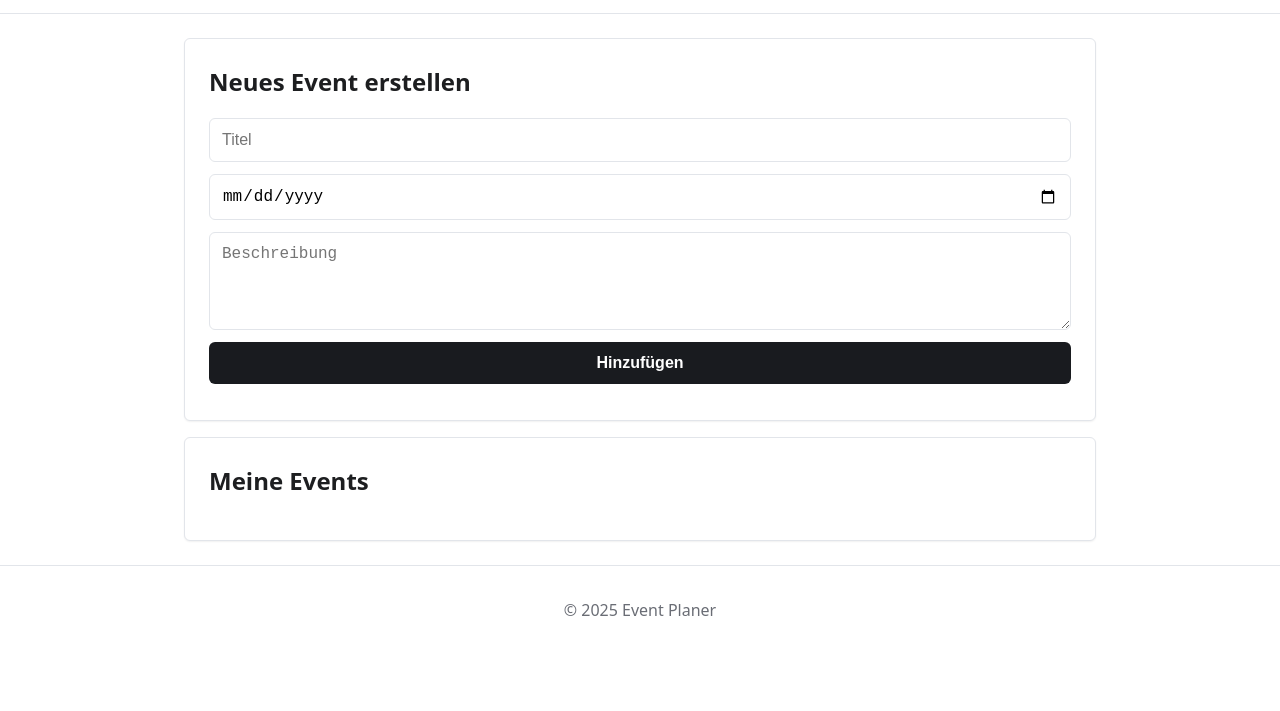
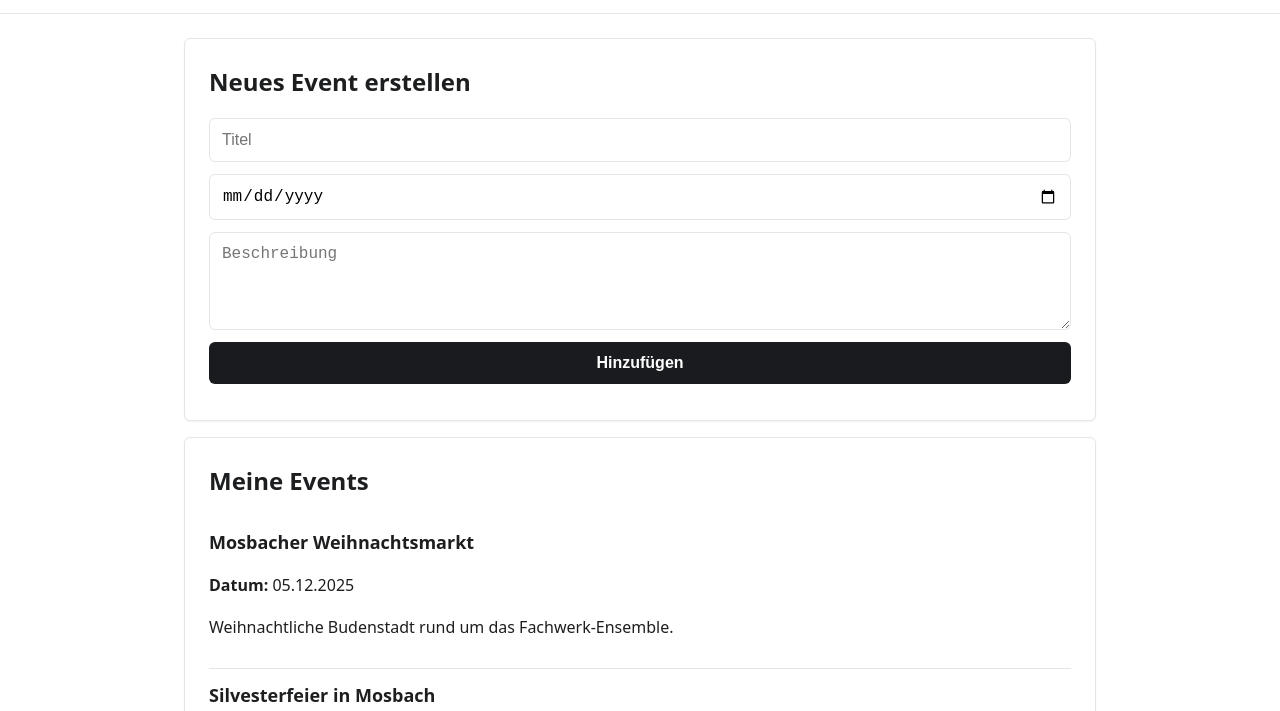
Before and after one commit to DevMX808/MOS_WWI24A_Event_Planer_TB_NS_MS_MS_FW, a plain HTML site: page index.html in a window 1280 px wide. Shown: the part 89-800 px from the top of the page. Drawn offline with Linux system fonts and the light colour scheme.

Commit message:
Refactor event form layout and enhance event rendering in script.js

```diff
--- a/index.html
+++ b/index.html
@@ -24,18 +24,10 @@
     <section>
         <h3>Neues Event erstellen</h3>
         <form id="eventForm">
-            <div>
-                <input id="titleInput" type="text" placeholder="Titel" required>
-            </div>
-            <div>
-                <input id="dateInput" type="date" required>
-            </div>
-            <div>
-                <textarea id="descInput" rows="4" placeholder="Beschreibung" required></textarea>
-            </div>
-            <div>
-                <button id="addBtn" type="submit">Hinzufügen</button>
-            </div>
+            <input id="titleInput" type="text" placeholder="Titel" required>
+            <input id="dateInput" type="date" required>
+            <textarea id="descInput" rows="4" placeholder="Beschreibung" required></textarea>
+            <button id="addBtn" type="submit">Hinzufügen</button>
         </form>
     </section>
 
--- a/script.js
+++ b/script.js
@@ -1,4 +1,12 @@
-var events = [];
+var events = [
+    { title: "Mosbacher Weihnachtsmarkt", date: "2025-12-05", description: "Weihnachtliche Budenstadt rund um das Fachwerk-Ensemble." },
+    { title: "Silvesterfeier in Mosbach", date: "2025-12-31", description: "Feier zum Jahreswechsel mit Feuerwerk." }
+];
+
+function formatDate(dateStr) {
+    return dateStr.split("-").reverse().join(".");
+}
+
 var form = document.getElementById("eventForm");
 var titleInput = document.getElementById("titleInput");
 var dateInput = document.getElementById("dateInput");
@@ -9,7 +17,20 @@ function renderEvents() {
     eventList.innerHTML = "";
     events.forEach(function(evt) {
         var li = document.createElement("li");
-        li.innerHTML = "<strong>" + evt.title + "</strong> - " + evt.date + "<br>" + evt.description;
+        var title = document.createElement("div");
+        title.style.fontWeight = "700";
+        title.style.fontSize = "18px";
+        title.textContent = evt.title;
+
+        var date = document.createElement("p");
+        date.innerHTML = "<strong>Datum:</strong> " + formatDate(evt.date);
+
+        var desc = document.createElement("p");
+        desc.textContent = evt.description;
+
+        li.appendChild(title);
+        li.appendChild(date);
+        li.appendChild(desc);
         eventList.appendChild(li);
     });
 }
@@ -25,3 +46,5 @@ form.addEventListener("submit", function(e) {
     renderEvents();
     form.reset();
 });
+
+renderEvents();
```
